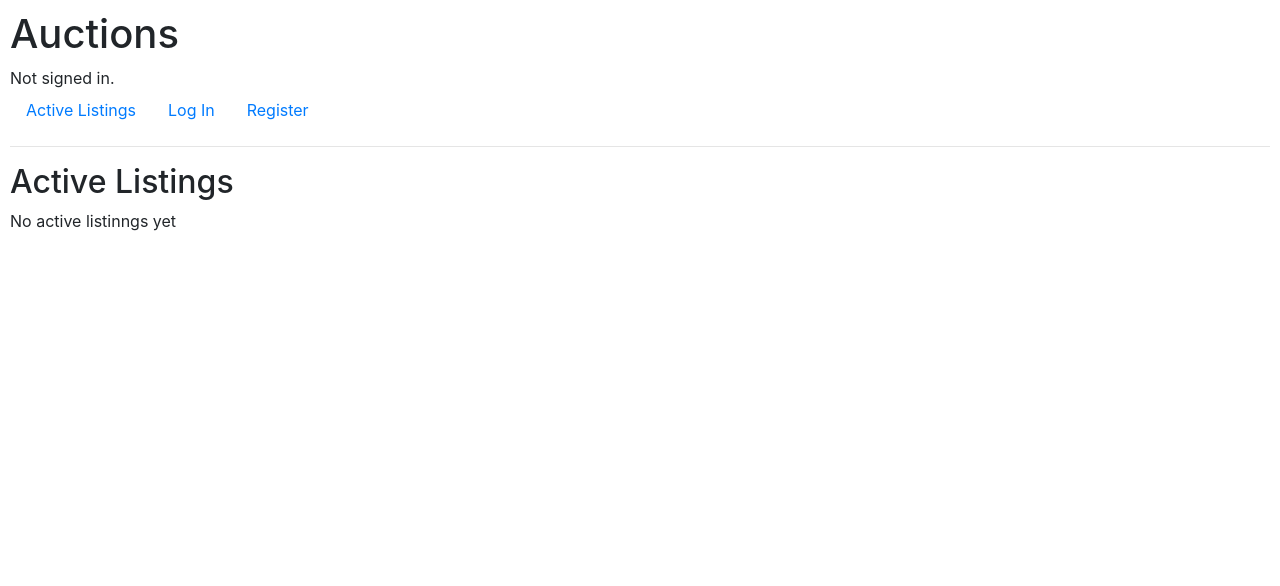
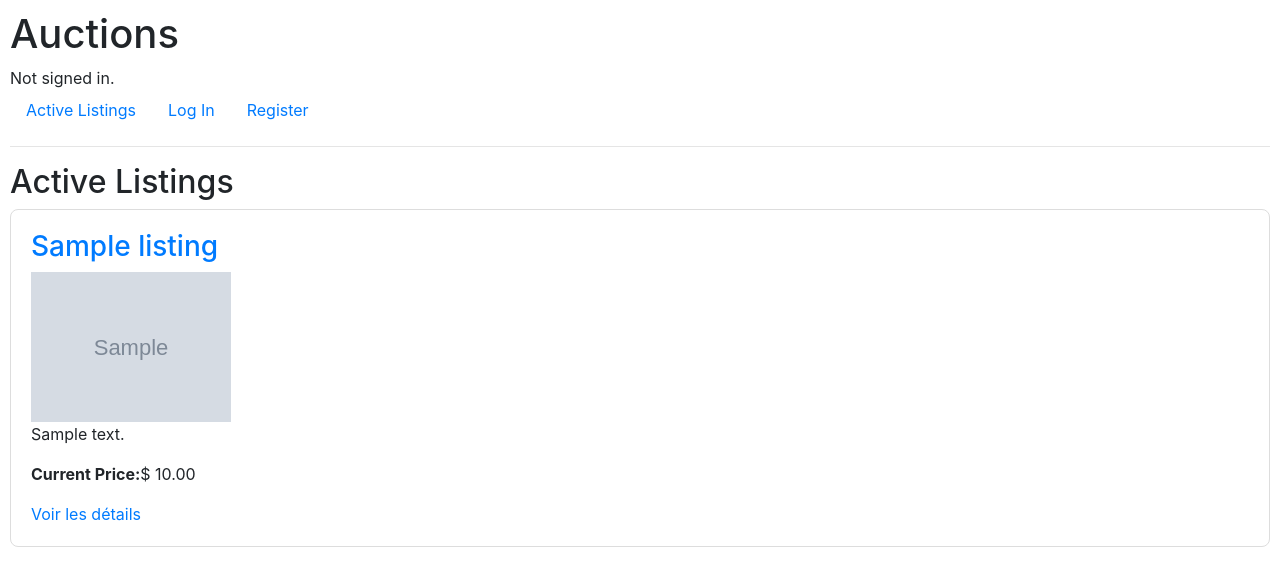
Before and after one commit to JuniorSEVERE-WEB/commerce-version2, a Django app: page / in a window 1280 px wide. Shown: the top 586 px of the page. Run offline with Django 3.2, Linux system fonts and the light colour scheme; tables that the repository leaves empty hold one stand-in row (values such as "Sample post"); grey boxes marked "Sample" are stand-in pictures; some libraries are stand-ins or nearby versions.

Commit message:
Listing Page1

```diff
--- a/auctions/templates/auctions/create_listing.html
+++ b/auctions/templates/auctions/create_listing.html
@@ -4,10 +4,10 @@
 
 {% block body %}
     <h2>Create New Listing</h2>
-    <form action="{% url "create_listing" %}" method="post">
+    <form method="post">
         {% csrf_token %}
         {{ form.as_p }}
-        <input type="submit" value="Create Listing">
+        <button type="submit">Create Listing</button>
     </form>
 
 {% endblock %}
--- a/auctions/templates/auctions/index.html
+++ b/auctions/templates/auctions/index.html
@@ -9,13 +9,14 @@
             <a href="{% url "listing_detail" listing.id %}">{{ listing.title }}</a>
            </h3>
 
-           {% if listing_image %}
-              <img src="{{ listing.image.url }}" alt="{{ listing.title }}" width="200">
-           {% endif %}
+             {% if listing.image_url %}
+                <img src="{{ listing.image_url }}" alt="{{ listing.title }}" width="200">
+            {% endif %}
 
            <p>{{ listing.description }}</p>
 
            <p><strong>Current Price:</strong>$ {{ listing.current_price }}</p>
+           <a href="{% url 'listing_detail' listing.id %}">Voir les détails</a>
 
        </div>
     {% empty %}
--- a/auctions/urls.py
+++ b/auctions/urls.py
@@ -8,4 +8,6 @@ urlpatterns = [
     path("logout", views.logout_view, name="logout"),
     path("register", views.register, name="register"),
     path("create", views.create_listing, name="create_listing"),
+    path("listing/<int:listing_id>", views.listing_detail, name="listing_detail"),
+    path("toggle_watchlist/<int:listing_id>", views.toggle_watchlist, name="toggle_watchlist"),
 ]
--- a/auctions/views.py
+++ b/auctions/views.py
@@ -4,11 +4,38 @@ from django.http import HttpResponse, HttpResponseRedirect
 from django.shortcuts import render, redirect
 from django.urls import reverse
 from .forms import ListingForm
-from .models import User
+from .models import User, Listing
+from django.shortcuts import render, get_object_or_404
 
 
 def index(request):
-    return render(request, "auctions/index.html")
+    active_listings = Listing.objects.filter(is_active=True)
+    return render(request, "auctions/index.html", {
+        "listings": active_listings
+    })
+
+def listing_detail(request, listing_id):
+    listing = get_object_or_404(Listing, pk=listing_id)
+
+    # Vérifie si l'user connecté a cette annonce dans sa watchlist
+    on_watchlist = False
+    if request.user.is_authenticated:
+        on_watchlist = listing.watchers.filter(pk=request.user.pk).exists()
+
+    return render(request, "auctions/listing_detail.html", {
+        "listing": listing,
+        "on_watchlist": on_watchlist
+    })
+def toggle_watchlist(request, listing_id):
+    listing = get_object_or_404(Listing, pk=listing_id)
+
+    if request.user.is_authenticated:
+        if listing.watchers.filter(pk=request.user.pk).exists():
+            listing.watchers.remove(request.user)  # Retire de la watchlist
+        else:
+            listing.watchers.add(request.user)  # Ajoute à la watchlist
+
+    return HttpResponseRedirect(reverse("listing_detail", args=(listing_id,)))
 
 
 def create_listing(request):
```
Also changed, not shown: auctions/forms.py (+8 -0 lines), auctions/templates/auctions/listing_detail.html (added, +24 -0 lines).
